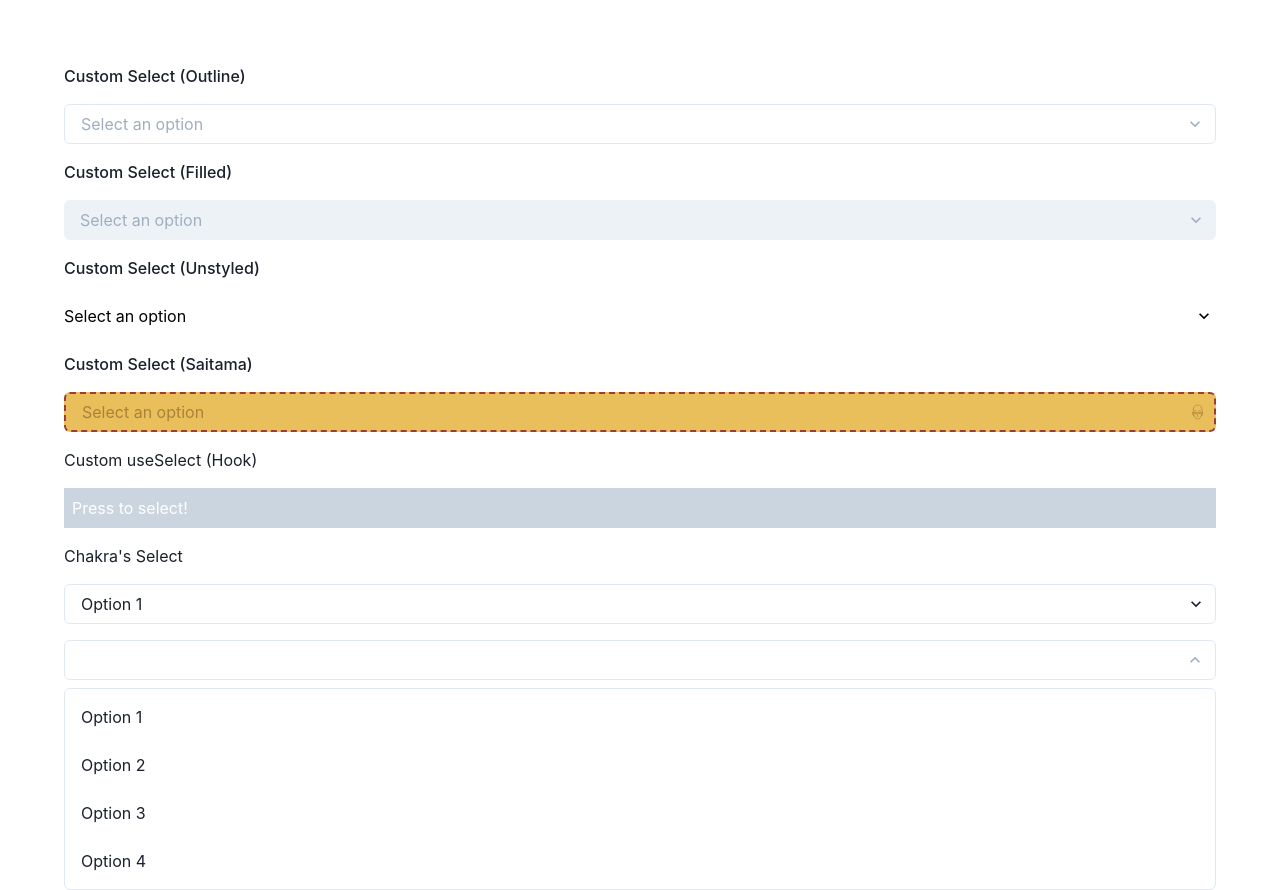
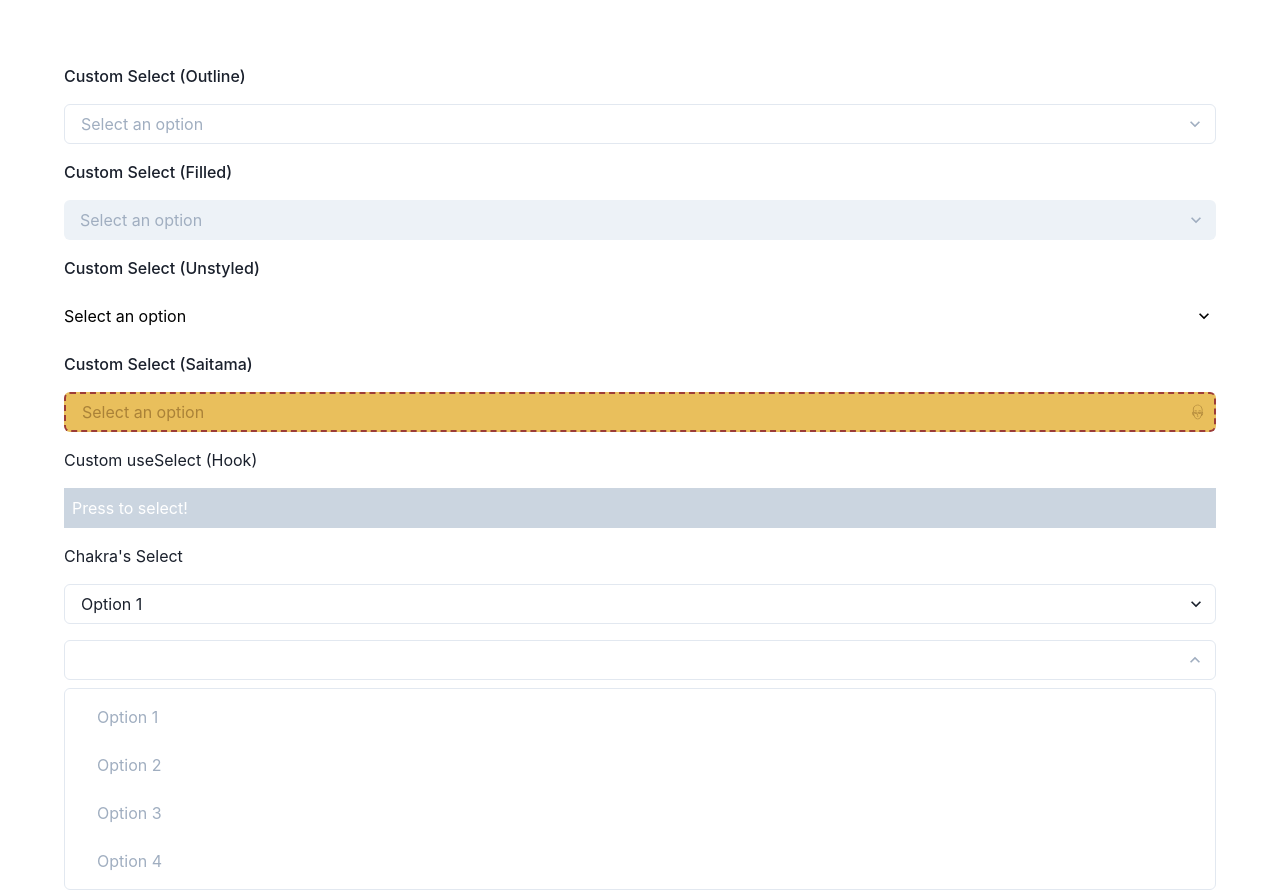
Before and after one commit to joyliu-q/chakrathon-select, a React (Create React App) app: page / in a window 1280 px wide. Both pictures are taken after a click on the element 640 px from the left and 660 px from the top of the page. Built offline with nearby package versions, Linux system fonts and the light colour scheme.

Commit message:
:art: Style options

```diff
--- a/src/components/select.tsx
+++ b/src/components/select.tsx
@@ -138,10 +138,8 @@ export const Select = forwardRef<SelectProps, "select">((props, _ref) => {
             as={motion.div}
             position="absolute"
             zIndex={1}
-            bg="white"
+            {...VARIANT_TO_SELECT_BUTTON_STYLE[variant]}
             py={2}
-            border="1px solid"
-            borderColor="gray.200"
             borderRadius="md"
             initial={{
               opacity: 0,
--- a/src/utils/style.tsx
+++ b/src/utils/style.tsx
@@ -13,6 +13,7 @@ export const VARIANT_TO_SELECT_BUTTON_STYLE: Record<SelectVariant, any> = {
     color: "gray.400",
     pl: 4,
     pr: 2,
+    bg: "white"
   },
   filled: {
     bg: "gray.100",
```
